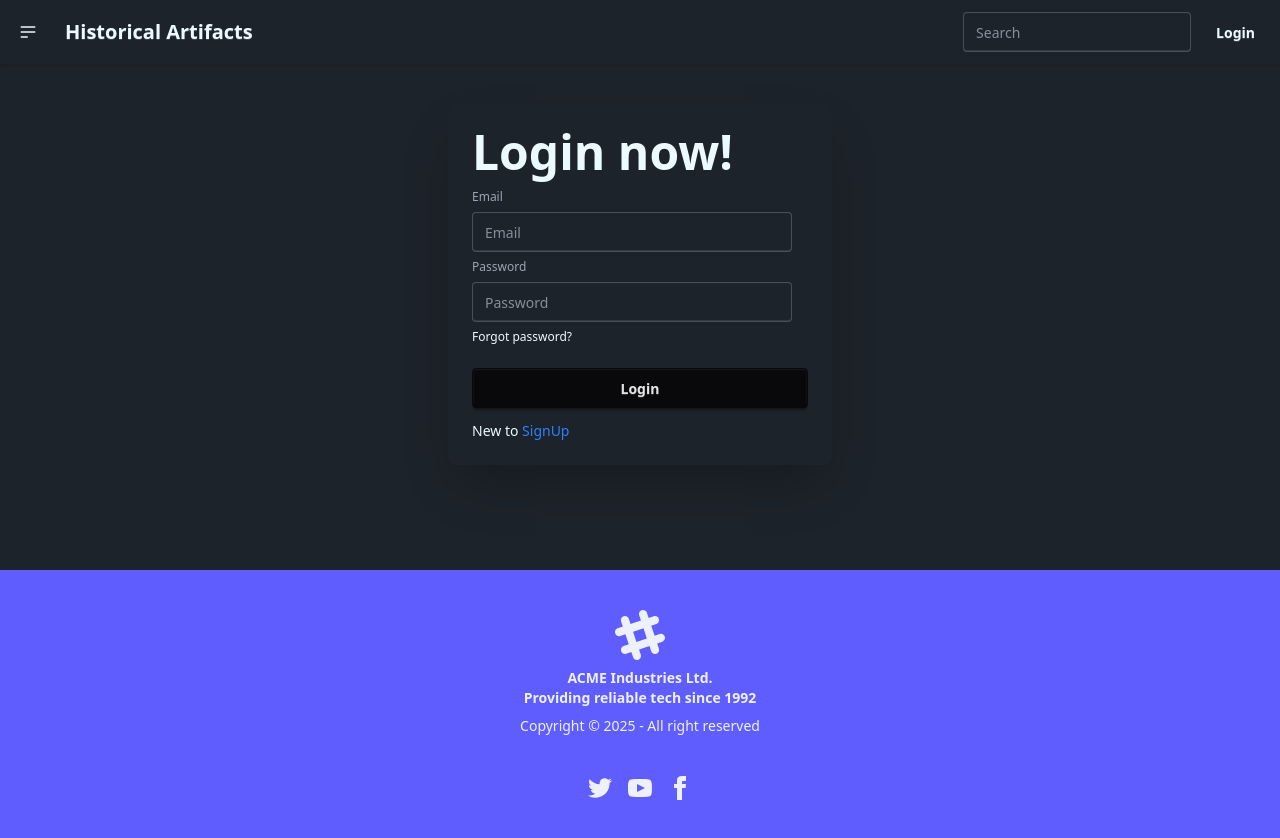
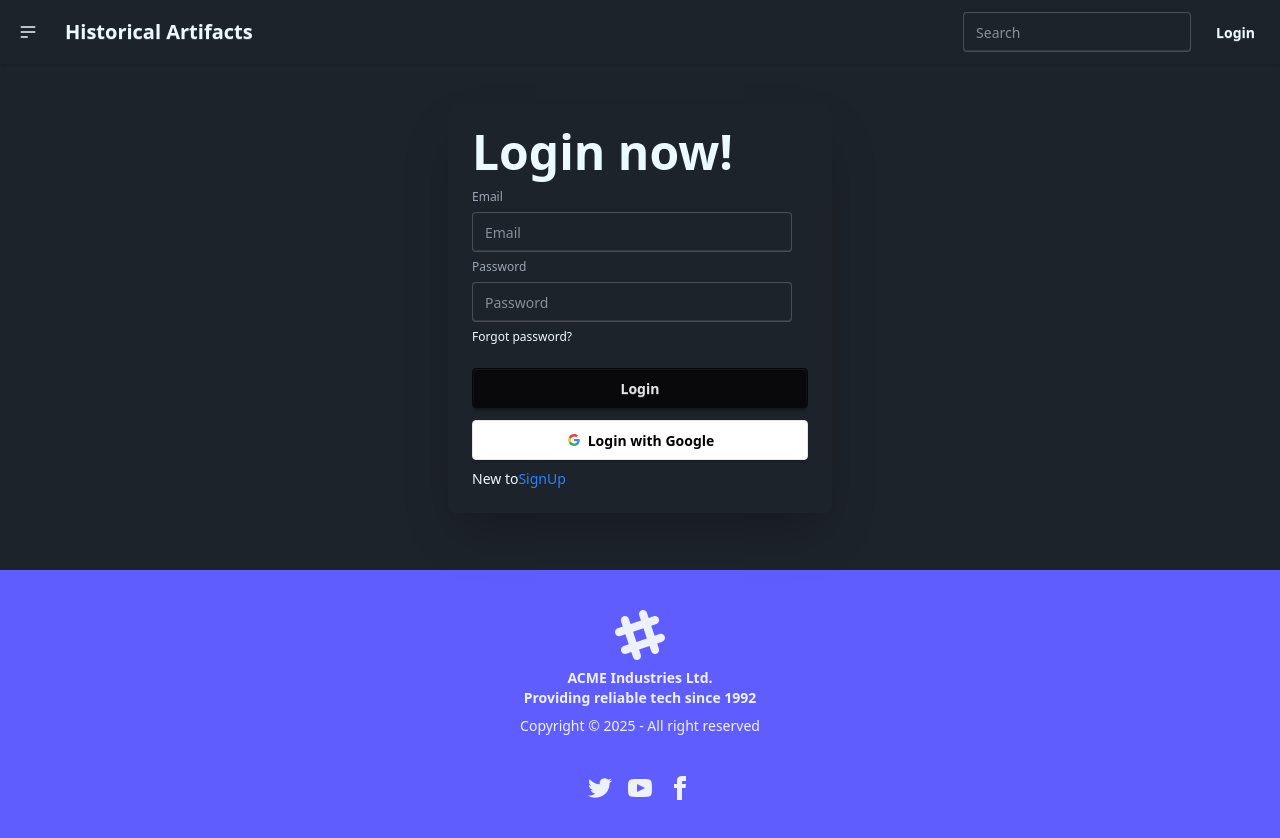
Before and after one commit to dipongkorroy000/project_011, a React (Vite) app: page /login in a window 1280 px wide. Built offline with nearby package versions, Linux system fonts and the light colour scheme; no server answers.

Commit message:
google authentication add

```diff
--- a/src/components/Login.jsx
+++ b/src/components/Login.jsx
@@ -3,7 +3,7 @@
 import { AuthContext } from "../context/AuthContext";
 
 const Login = () => {
-  const { signIn } = useContext(AuthContext);
+  const { signIn, googleLogin } = useContext(AuthContext);
   const navigate = useNavigate();
 
   const login = (e) => {
@@ -14,6 +14,10 @@
     signIn(email, password).then(() => {
       navigate("/");
     });
+  };
+
+  const googleLoginUser = () => {
+    googleLogin().then(() => navigate("/"));
   };
 
   return (
@@ -44,10 +48,45 @@
             Login
           </button>
         </form>
+
+        {/* login With google */}
+        <button
+          onClick={googleLoginUser}
+          className="btn bg-white text-black border-[#e5e5e5]"
+        >
+          <svg
+            aria-label="Google logo"
+            width="16"
+            height="16"
+            xmlns="http://www.w3.org/2000/svg"
+            viewBox="0 0 512 512"
+          >
+            <g>
+              <path d="m0 0H512V512H0" fill="#fff"></path>
+              <path
+                fill="#34a853"
+                d="M153 292c30 82 118 95 171 60h62v48A192 192 0 0190 341"
+              ></path>
+              <path
+                fill="#4285f4"
+                d="m386 400a140 175 0 0053-179H260v74h102q-7 37-38 57"
+              ></path>
+              <path
+                fill="#fbbc02"
+                d="m90 341a208 200 0 010-171l63 49q-12 37 0 73"
+              ></path>
+              <path
+                fill="#ea4335"
+                d="m153 219c22-69 116-109 179-50l55-54c-78-75-230-72-297 55"
+              ></path>
+            </g>
+          </svg>
+          Login with Google
+        </button>
+
         <h2>
           New to
           <Link className="text-blue-500" to="/register">
-            {" "}
             SignUp
           </Link>
         </h2>
--- a/src/context/AuthProvider.jsx
+++ b/src/context/AuthProvider.jsx
@@ -3,8 +3,10 @@
 import {
   createUserWithEmailAndPassword,
   deleteUser,
+  GoogleAuthProvider,
   onAuthStateChanged,
   signInWithEmailAndPassword,
+  signInWithPopup,
   signOut,
 } from "firebase/auth";
 import { auth } from "../firebase/firebase.init";
@@ -33,6 +35,11 @@
     return deleteUser(auth.currentUser);
   };
 
+  const provider = new GoogleAuthProvider();
+  const googleLogin = () => {
+    return signInWithPopup(auth, provider);
+  };
+
   useEffect(() => {
     const unsubscribe = onAuthStateChanged(auth, (currentUser) => {
       setLoading(false);
@@ -58,6 +65,7 @@
     loading,
     userData,
     userDelete,
+    googleLogin,
   };
   return <AuthContext value={authInfo}>{children}</AuthContext>;
 };
--- a/src/routes/PrivateRoute.jsx
+++ b/src/routes/PrivateRoute.jsx
@@ -1,7 +1,9 @@
 import React, { useContext } from "react";
 import { AuthContext } from "../context/AuthContext";
+import { useNavigate } from "react-router";
 
 const PrivateRoute = ({ children }) => {
+  const navigate = useNavigate();
   const { user, loading } = useContext(AuthContext);
 
   if (loading) {
@@ -13,6 +15,7 @@
   }
 
   if (!user) {
+    navigate("/login");
     return;
   } else {
     return children;
```
